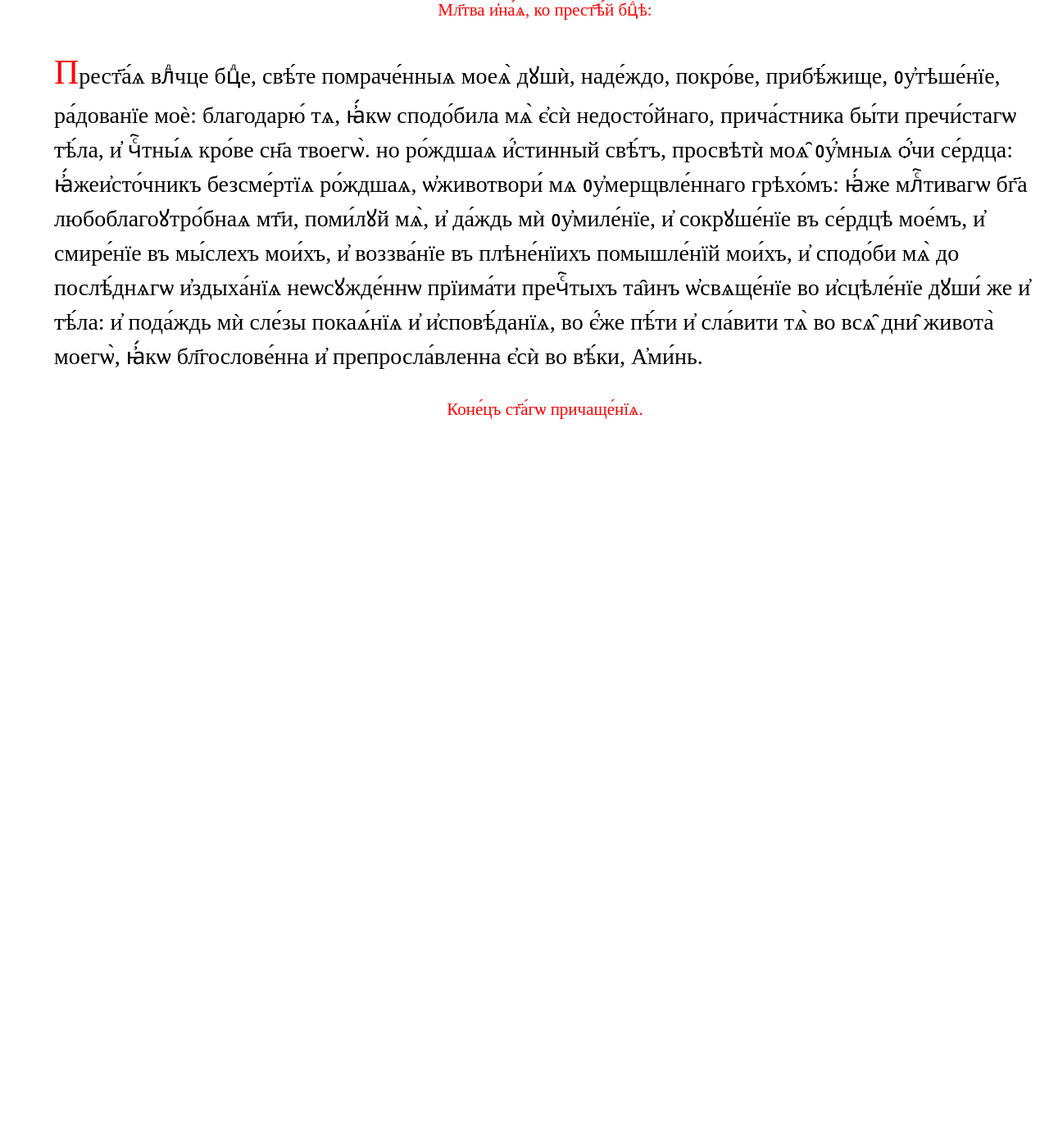
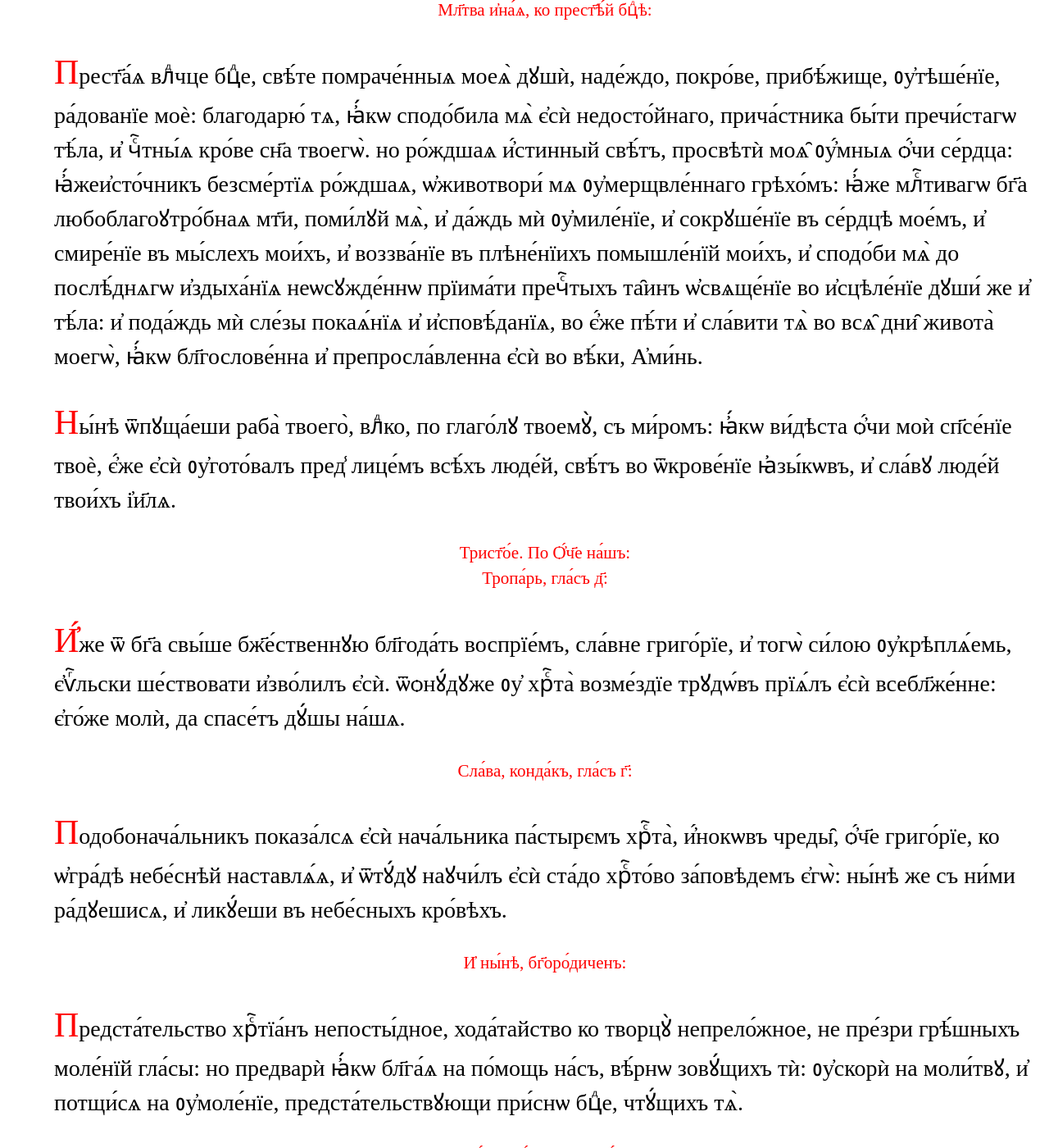
Before and after one commit to markjville/markjville.github.io, a Jekyll site: the page docs/последование-по-причастию.html, which Jekyll copies as it is, in a window 1280 px wide and 1400 px high, scrolled down 2345 px. Shown: the whole window at 82% size. Built offline with Jekyll 4.4.1, drawn with Linux system fonts in a browser that asks for light colours; some web fonts are replaced; comment, search, counter and statistics services are not loaded; before the commit the page ends 2925 px from its top, so only the background shows below that.

Commit message:
Update последование-по-причастию.html

```diff
--- a/docs/последование-по-причастию.html
+++ b/docs/последование-по-причастию.html
@@ -119,6 +119,22 @@ p::first-letter {
 и҆сповѣ́данїѧ, во є҆́же пѣ́ти и҆ сла́вити тѧ̀ во всѧ̑ дни̑ живота̀
 моегѡ̀, ꙗ҆́кѡ бл҃гослове́нна и҆ препросла́вленна є҆сѝ во вѣ́ки, А҆ми́нь.</p>
 
+<p>Ны́нѣ ѿпꙋща́еши раба̀ твоего̀, влⷣко, по глаго́лꙋ твоемꙋ̀, съ ми́ромъ: ꙗ҆́кѡ ви́дѣста ѻ҆́чи моѝ сп҃се́нїе твоѐ, є҆́же є҆сѝ ᲂу҆гото́валъ пред̾ лице́мъ всѣ́хъ люде́й, свѣ́тъ во ѿкрове́нїе ꙗ҆зы́кѡвъ, и҆ сла́вꙋ люде́й твои́хъ і҆и҃лѧ.</p>
+
+<div style="text-align:center;color:red;font-size:75%">Трист҃о́е. По Ѻ҆́ч҃е на́шъ:</div>
+
+<div style="text-align:center;color:red;font-size:75%">Тропа́рь, гла́съ д҃:</div>
+
+<p>И҆́же ѿ бг҃а свы́ше бж҃е́ственнꙋю бл҃года́ть воспрїе́мъ, сла́вне григо́рїе, и҆ тогѡ̀ си́лою ᲂу҆крѣплѧ́емь, є҆ѵⷢ҇льски ше́ствовати и҆зво́лилъ є҆сѝ. ѿѻнꙋ́дꙋже ᲂу҆ хрⷭ҇та̀ возме́здїе трꙋдѡ́въ прїѧ́лъ є҆сѝ всебл҃же́нне: є҆го́же молѝ, да спасе́тъ дꙋ́шы на́шѧ.</p>
+
+<div style="text-align:center;color:red;font-size:75%">Сла́ва, конда́къ, гла́съ г҃:</div>
+
+<p>Подобонача́льникъ показа́лсѧ є҆сѝ нача́льника па́стырємъ хрⷭ҇та̀, и҆́нокѡвъ чреды̑, ѻ҆́ч҃е григо́рїе, ко ѡ҆гра́дѣ небе́снѣй наставлѧ́ѧ, и҆ ѿтꙋ́дꙋ наꙋчи́лъ є҆сѝ ста́до хрⷭ҇то́во за́повѣдемъ є҆гѡ̀: ны́нѣ же съ ни́ми ра́дꙋешисѧ, и҆ ликꙋ́еши въ небе́сныхъ кро́вѣхъ.</p>
+
+<div style="text-align:center;color:red;font-size:75%">И҆ ны́нѣ, бг҃оро́диченъ:</div>
+
+<p>Предста́тельство хрⷭ҇тїа́нъ непосты́дное, хода́тайство ко творцꙋ̀ непрело́жное, не пре́зри грѣ́шныхъ моле́нїй гла́сы: но предварѝ ꙗ҆́кѡ бл҃га́ѧ на по́мощь на́съ, вѣ́рнѡ зовꙋ́щихъ тѝ: ᲂу҆скорѝ на моли́твꙋ, и҆ потщи́сѧ на ᲂу҆моле́нїе, предста́тельствꙋющи при́снѡ бцⷣе, чтꙋ́щихъ тѧ̀.</p>
+
 <div style="text-align:center;color:red;font-size:75%">Коне́цъ ст҃а́гѡ причаще́нїѧ.</div>
 
         </div>
```
